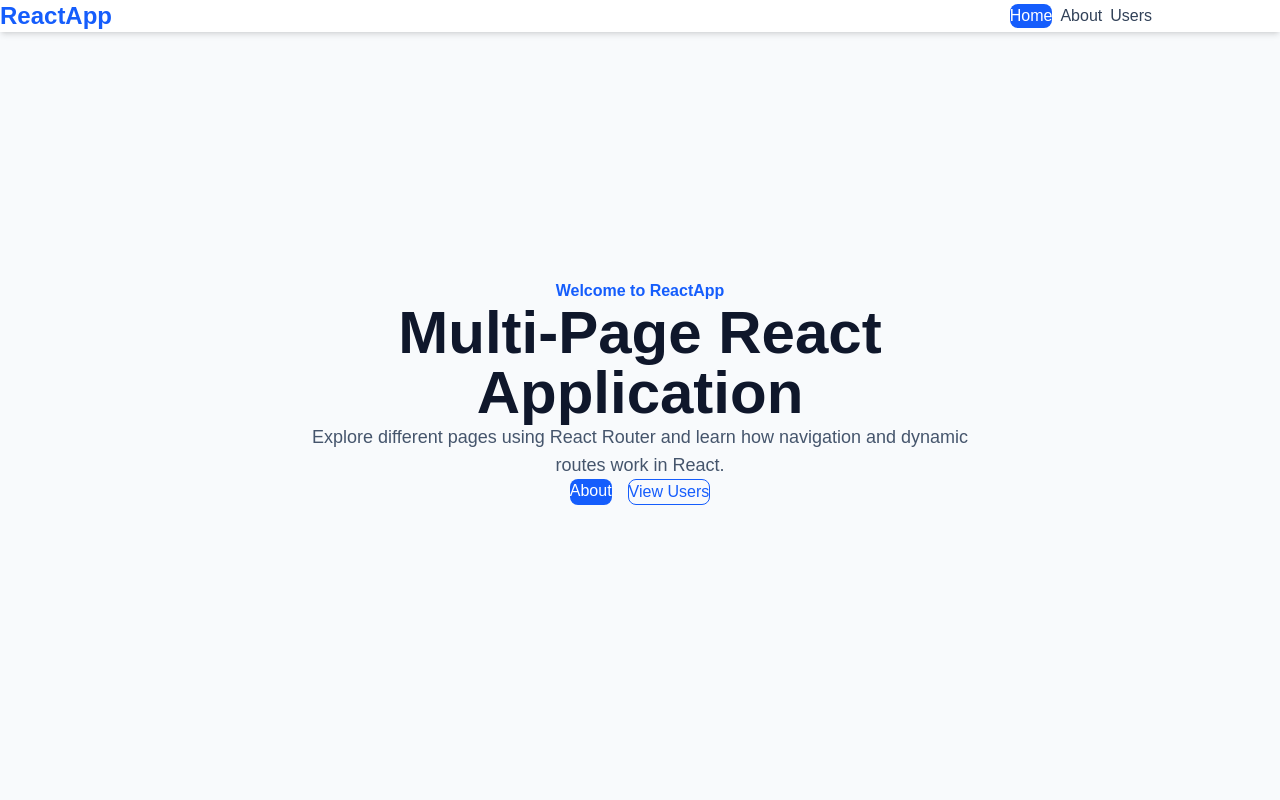
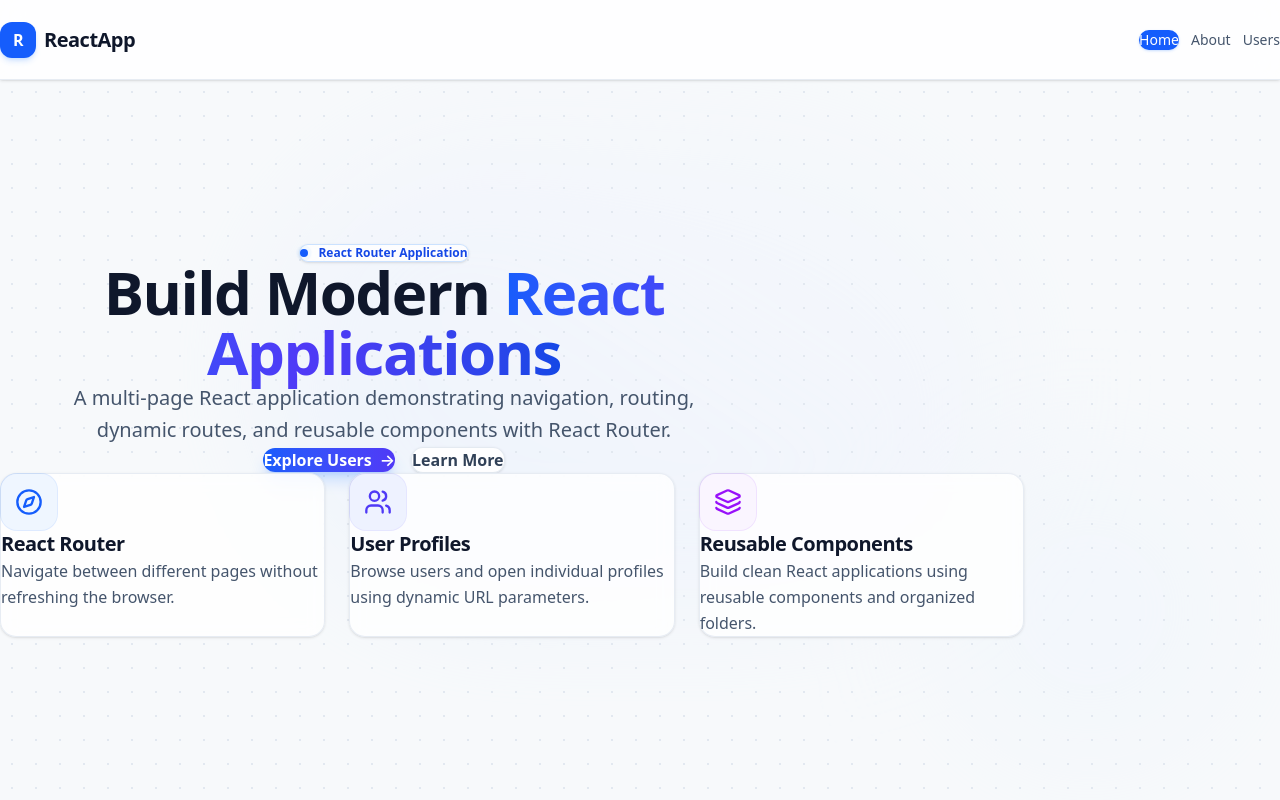
Before and after one commit to nihalmv-ops/react-multi, a React (Vite) app: page / in a window 1280 px wide. Built offline with nearby package versions, Linux system fonts and the light colour scheme.

Commit message:
some small work

```diff
--- a/package.json
+++ b/package.json
@@ -11,6 +11,7 @@
   },
   "dependencies": {
     "@tailwindcss/vite": "^4.3.3",
+    "lucide-react": "^1.47.0",
     "react": "^19.2.8",
     "react-dom": "^19.2.8",
     "react-router-dom": "^7.18.4",
--- a/src/componets/Navbar.jsx
+++ b/src/componets/Navbar.jsx
@@ -5,10 +5,10 @@ function Navbar() {
   const [isMenuOpen, setIsMenuOpen] = useState(false);
 
   const linkStyle = ({ isActive }) =>
-    `block px-4 py-2 rounded-lg transition ${
+    `px-4 py-2 rounded-xl text-sm font-medium transition-all duration-200 ${
       isActive
-        ? "bg-blue-600 text-white"
-        : "text-slate-700 hover:bg-blue-100"
+        ? "bg-blue-600 text-white shadow-sm shadow-blue-500/20"
+        : "text-slate-600 hover:bg-slate-100 hover:text-slate-900"
     }`;
 
   const closeMenu = () => {
@@ -16,23 +16,23 @@ function Navbar() {
   };
 
   return (
-    <nav className="bg-white shadow-md">
-      <div className="max-w-6xl mx-auto px-6 py-4">
-
-        {/* Top Navbar */}
-        <div className="flex items-center justify-between">
+    <nav className="sticky top-0 z-50 h-20 bg-white/80 backdrop-blur-md border-b border-slate-200/80 shadow-sm flex items-center">
+      <div className="max-w-7xl w-full mx-auto px-6 flex items-center justify-between">
 
         {/* Logo */}
         <NavLink
           to="/"
           onClick={closeMenu}
-            className="text-2xl font-bold text-blue-600"
+          className="text-xl font-bold tracking-tight text-slate-900 flex items-center gap-2"
         >
+          <span className="flex h-9 w-9 items-center justify-center rounded-xl bg-blue-600 text-white shadow-md shadow-blue-500/20 font-bold text-base">
+            R
+          </span>
           ReactApp
         </NavLink>
 
         {/* Desktop Menu */}
-          <div className="hidden md:flex items-center gap-2">
+        <div className="hidden md:flex items-center gap-3">
           <NavLink to="/" className={linkStyle}>
             Home
           </NavLink>
@@ -49,21 +49,25 @@ function Navbar() {
         {/* Mobile Button */}
         <button
           onClick={() => setIsMenuOpen(!isMenuOpen)}
-            className="md:hidden text-2xl text-slate-700"
+          className="md:hidden flex h-10 w-10 items-center justify-center rounded-xl border border-slate-200 bg-white text-slate-700 shadow-sm transition-colors hover:bg-slate-50"
           aria-label="Toggle menu"
         >
-            {isMenuOpen ? "✕" : "☰"}
+          <span className="text-xl">{isMenuOpen ? "✕" : "☰"}</span>
         </button>
+
       </div>
 
-        {/* Mobile Menu */}
+      {/* Mobile Menu Dropdown */}
       {isMenuOpen && (
-          <div className="md:hidden mt-4 space-y-2 border-t pt-4">
-
+        <div className="absolute top-20 left-0 w-full bg-white/95 backdrop-blur-xl border-b border-slate-200 shadow-xl px-6 py-5 space-y-2 md:hidden">
           <NavLink
             to="/"
             onClick={closeMenu}
-              className={linkStyle}
+            className={({ isActive }) =>
+              `block px-4 py-2.5 rounded-xl text-base font-medium transition ${
+                isActive ? "bg-blue-600 text-white shadow-sm" : "text-slate-700 hover:bg-slate-100"
+              }`
+            }
           >
             Home
           </NavLink>
@@ -71,7 +75,11 @@ function Navbar() {
           <NavLink
             to="/about"
             onClick={closeMenu}
-              className={linkStyle}
+            className={({ isActive }) =>
+              `block px-4 py-2.5 rounded-xl text-base font-medium transition ${
+                isActive ? "bg-blue-600 text-white shadow-sm" : "text-slate-700 hover:bg-slate-100"
+              }`
+            }
           >
             About
           </NavLink>
@@ -79,14 +87,16 @@ function Navbar() {
           <NavLink
             to="/users"
             onClick={closeMenu}
-              className={linkStyle}
+            className={({ isActive }) =>
+              `block px-4 py-2.5 rounded-xl text-base font-medium transition ${
+                isActive ? "bg-blue-600 text-white shadow-sm" : "text-slate-700 hover:bg-slate-100"
+              }`
+            }
           >
             Users
           </NavLink>
-
         </div>
       )}
-      </div>
     </nav>
   );
 }
--- a/src/index.css
+++ b/src/index.css
@@ -7,7 +7,9 @@
 }
 
 body {
-  font-family: Arial, sans-serif;
+  font-family: system-ui, -apple-system, BlinkMacSystemFont, "Segoe UI", Roboto, Oxygen, Ubuntu, Cantarell, "Open Sans", "Helvetica Neue", sans-serif;
   background: #f8fafc;
   color: #1e293b;
+  -webkit-font-smoothing: antialiased;
+  -moz-osx-font-smoothing: grayscale;
 }
--- a/src/pages/Home.jsx
+++ b/src/pages/Home.jsx
@@ -1,40 +1,101 @@
 import { Link } from "react-router-dom";
+import { Compass, Users, Layers } from "lucide-react";
 
 function Home() {
   return (
-    <section className="min-h-[calc(100vh-80px)] flex items-center justify-center px-6">
-      <div className="text-center max-w-2xl">
+    <section className="relative min-h-[calc(100vh-80px)] overflow-hidden bg-slate-50/50 bg-[radial-gradient(#e2e8f0_1px,transparent_1px)] [background-size:24px_24px] flex flex-col items-center justify-center py-16">
 
-        <p className="text-blue-600 font-semibold mb-3">
-          Welcome to ReactApp
-        </p>
+      {/* Background Soft Glow Orbs */}
+      <div className="absolute top-12 left-1/2 -z-10 h-[480px] w-[750px] -translate-x-1/2 rounded-full bg-gradient-to-tr from-blue-200/40 via-indigo-100/40 to-sky-100/20 blur-3xl pointer-events-none" />
+      <div className="absolute bottom-10 right-10 -z-10 h-[300px] w-[300px] rounded-full bg-blue-100/30 blur-3xl pointer-events-none" />
 
-        <h1 className="text-4xl md:text-6xl font-bold text-slate-900 mb-6">
-          Multi-Page React Application
-        </h1>
+      {/* Hero */}
+      <div className="mx-auto max-w-7xl px-6 text-center w-full">
 
-        <p className="text-lg text-slate-600 mb-8">
-          Explore different pages using React Router and learn
-          how navigation and dynamic routes work in React.
-        </p>
+        <div className="mx-auto max-w-3xl flex flex-col items-center">
 
-        <div className="flex justify-center gap-4">
-          <Link
-            to="/about"
-            className="px-6 py-3 bg-blue-600 text-white rounded-lg hover:bg-blue-700 transition"
-          >
-            About
-          </Link>
+          {/* Top Badge */}
+          <div className="group mb-8 inline-flex items-center gap-2.5 rounded-full border border-blue-200/80 bg-white/80 px-4 py-1.5 text-xs font-semibold text-blue-700 shadow-sm backdrop-blur-md transition-all duration-300 hover:border-blue-300 hover:shadow">
+            <span className="relative flex h-2 w-2">
+              <span className="absolute inline-flex h-full w-full animate-ping rounded-full bg-blue-400 opacity-75" />
+              <span className="relative inline-flex h-2 w-2 rounded-full bg-blue-600" />
+            </span>
+            <span>React Router Application</span>
+          </div>
 
-          <Link
-            to="/users"
-            className="px-6 py-3 border border-blue-600 text-blue-600 rounded-lg hover:bg-blue-50 transition"
-          >
-            View Users
-          </Link>
+          {/* Heading */}
+          <h1 className="text-4xl font-extrabold tracking-tight text-slate-900 sm:text-5xl lg:text-6xl">
+            Build Modern{" "}
+            <span className="bg-gradient-to-r from-blue-600 via-indigo-600 to-blue-700 bg-clip-text text-transparent">
+              React Applications
+            </span>
+          </h1>
+
+          {/* Description */}
+          <p className="mt-6 max-w-2xl text-lg leading-relaxed text-slate-600 sm:text-xl">
+            A multi-page React application demonstrating navigation, routing, dynamic routes, and reusable components with React Router.
+          </p>
+
+          {/* Centered Buttons */}
+          <div className="mt-10 flex w-full flex-col items-center justify-center gap-4 sm:flex-row">
+            <Link
+              to="/users"
+              className="group inline-flex items-center justify-center gap-2 rounded-xl bg-gradient-to-r from-blue-600 to-indigo-600 px-8 py-4 font-semibold text-white shadow-lg shadow-blue-500/25 transition-all duration-300 hover:from-blue-700 hover:to-indigo-700 hover:shadow-xl hover:shadow-blue-500/30 hover:-translate-y-0.5 active:translate-y-0 active:scale-[0.98]"
+            >
+              <span>Explore Users</span>
+              <span className="transition-transform duration-200 group-hover:translate-x-1">→</span>
+            </Link>
+
+            <Link
+              to="/about"
+              className="inline-flex items-center justify-center rounded-xl border border-slate-200/90 bg-white/90 px-8 py-4 font-semibold text-slate-700 shadow-sm backdrop-blur-sm transition-all duration-300 hover:border-slate-300 hover:bg-slate-50 hover:text-slate-900 hover:-translate-y-0.5 active:translate-y-0 active:scale-[0.98]"
+            >
+              Learn More
+            </Link>
+          </div>
+
+        </div>
+
+        {/* Feature Cards Grid */}
+        <div className="mx-auto mt-20 grid max-w-5xl gap-6 md:grid-cols-3">
+
+          {/* Card 1 */}
+          <div className="group relative rounded-2xl border border-slate-200/80 bg-white/80 p-8 text-left shadow-sm backdrop-blur-sm transition-all duration-300 hover:-translate-y-1.5 hover:border-blue-200 hover:bg-white hover:shadow-xl hover:shadow-blue-500/5">
+            <div className="mb-6 flex h-14 w-14 items-center justify-center rounded-2xl bg-blue-50 text-blue-600 ring-1 ring-blue-500/15 transition-all duration-300 group-hover:scale-110 group-hover:bg-blue-600 group-hover:text-white group-hover:shadow-md group-hover:shadow-blue-500/25">
+              <Compass className="h-7 w-7 transition-colors" />
+            </div>
+            <h2 className="mb-3 text-xl font-bold tracking-tight text-slate-900">React Router</h2>
+            <p className="leading-relaxed text-slate-600">
+              Navigate between different pages without refreshing the browser.
+            </p>
+          </div>
+
+          {/* Card 2 */}
+          <div className="group relative rounded-2xl border border-slate-200/80 bg-white/80 p-8 text-left shadow-sm backdrop-blur-sm transition-all duration-300 hover:-translate-y-1.5 hover:border-indigo-200 hover:bg-white hover:shadow-xl hover:shadow-indigo-500/5">
+            <div className="mb-6 flex h-14 w-14 items-center justify-center rounded-2xl bg-indigo-50 text-indigo-600 ring-1 ring-indigo-500/15 transition-all duration-300 group-hover:scale-110 group-hover:bg-indigo-600 group-hover:text-white group-hover:shadow-md group-hover:shadow-indigo-500/25">
+              <Users className="h-7 w-7 transition-colors" />
+            </div>
+            <h2 className="mb-3 text-xl font-bold tracking-tight text-slate-900">User Profiles</h2>
+            <p className="leading-relaxed text-slate-600">
+              Browse users and open individual profiles using dynamic URL parameters.
+            </p>
+          </div>
+
+          {/* Card 3 */}
+          <div className="group relative rounded-2xl border border-slate-200/80 bg-white/80 p-8 text-left shadow-sm backdrop-blur-sm transition-all duration-300 hover:-translate-y-1.5 hover:border-purple-200 hover:bg-white hover:shadow-xl hover:shadow-purple-500/5">
+            <div className="mb-6 flex h-14 w-14 items-center justify-center rounded-2xl bg-purple-50 text-purple-600 ring-1 ring-purple-500/15 transition-all duration-300 group-hover:scale-110 group-hover:bg-purple-600 group-hover:text-white group-hover:shadow-md group-hover:shadow-purple-500/25">
+              <Layers className="h-7 w-7 transition-colors" />
+            </div>
+            <h2 className="mb-3 text-xl font-bold tracking-tight text-slate-900">Reusable Components</h2>
+            <p className="leading-relaxed text-slate-600">
+              Build clean React applications using reusable components and organized folders.
+            </p>
+          </div>
+
         </div>
 
       </div>
+
     </section>
   );
 }
```
Also changed, not shown: 1 other file (tests, documents, lock files or other folders). Lines whose indentation alone changed are shown as unchanged.
